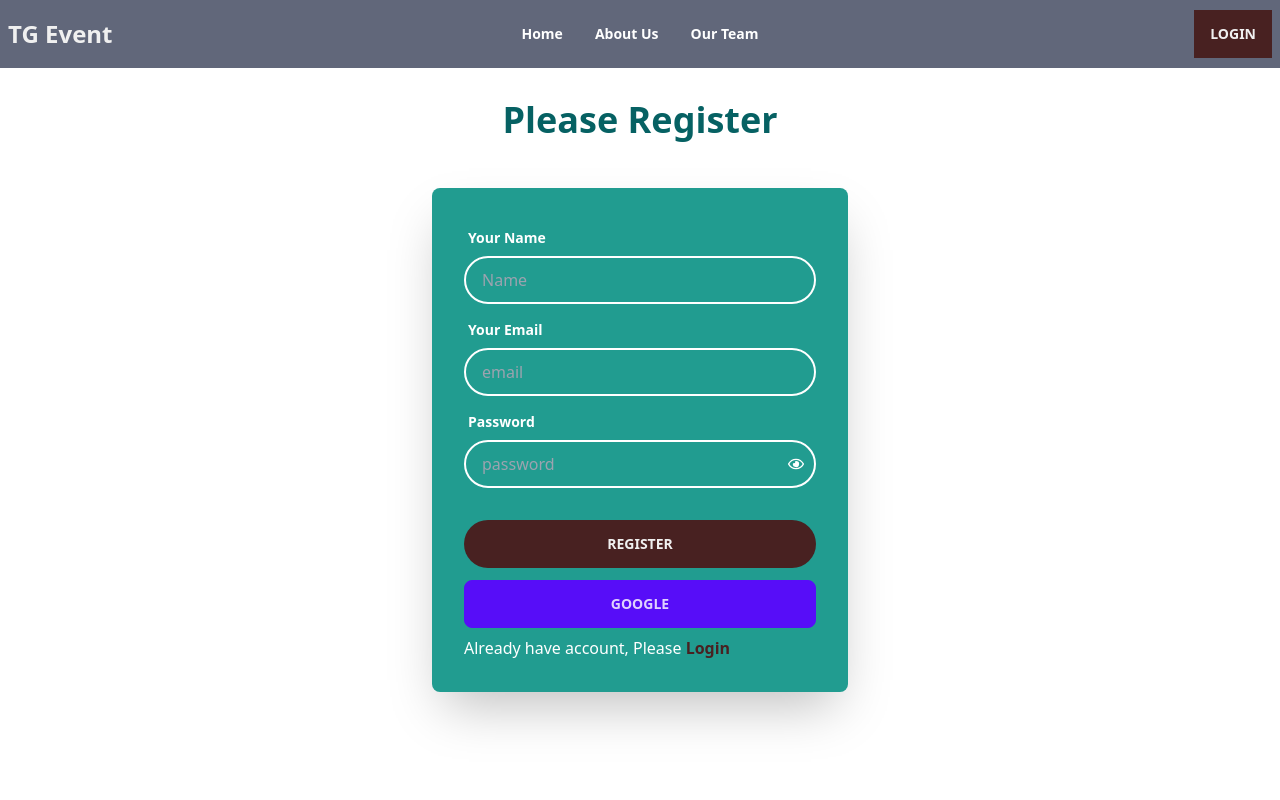
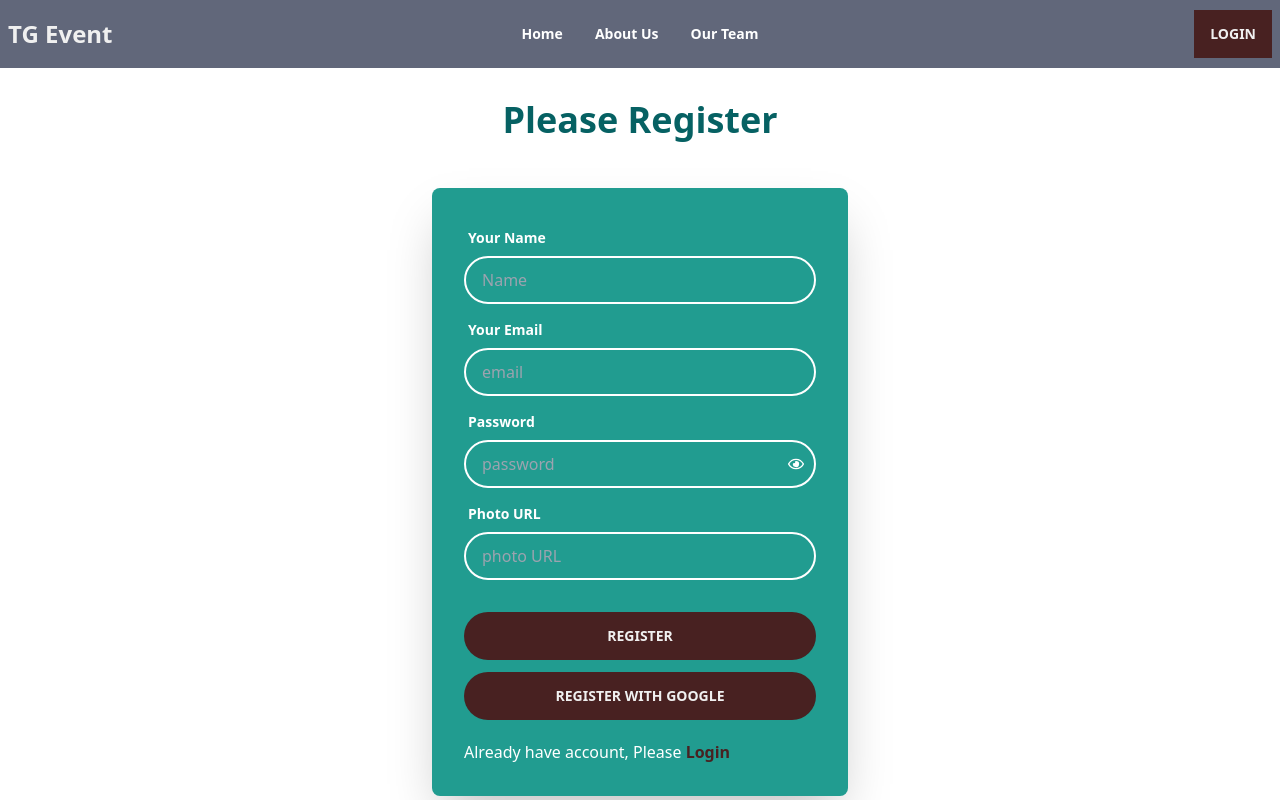
Before and after one commit to Ifteharr001/tech-event-website, a React (Vite) app: page /register in a window 1280 px wide. Shown: the top 800 px of the page. Built offline with nearby package versions, Linux system fonts and the light colour scheme; no server answers.

Commit message:
complete QA

```diff
--- /dev/null
+++ b/src/Components/ErrorPage.jsx
@@ -0,0 +1,24 @@
+import { Link } from "react-router-dom";
+
+const ErrorPage = () => {
+  return (
+    <div>
+      <div className="hero min-h-screen bg-base-200">
+        <div className="hero-content text-center">
+          <div className="max-w-md">
+            <h1 className="text-5xl font-bold">404 Error</h1>
+            <div>
+              <Link to="/">
+                <button className="btn text-center rounded-[100px] bg-[#482121] border-none mb-3 text-[#F0F0F0]">
+                  Go Back
+                </button>
+              </Link>
+            </div>
+          </div>
+        </div>
+      </div>
+    </div>
+  );
+};
+
+export default ErrorPage;
--- a/src/Components/Login/Login.jsx
+++ b/src/Components/Login/Login.jsx
@@ -33,7 +33,7 @@ const Login = () => {
       .then(result => {
         console.log(result.user)
         navigate(location?.state ? location.state : "/");
-        setSuccess("User Login Successfully")
+        setSuccess("User Login successfully")
       })
       .catch(error =>{
         console.log(error);
@@ -92,9 +92,7 @@ const Login = () => {
                       </span>
                     </div>
                   </div>
-                  {errorLogin && (
-                    <p className="text-red-800">{errorLogin}</p>
-                  )}
+                  {errorLogin && <p className="text-red-800">{errorLogin}</p>}
                   {success && <p className="text-green-800">{success}</p>}
                   <div className="form-control mt-6">
                     <button className="btn text-center rounded-[100px] bg-[#482121] border-none mb-3 text-[#F0F0F0]">
@@ -102,9 +100,9 @@ const Login = () => {
                     </button>
                     <button
                       onClick={handleGoogleLogin}
-                      className="btn btn-primary "
+                      className="btn text-center rounded-[100px] bg-[#482121] border-none mb-3 text-[#F0F0F0] "
                     >
-                      google
+                      Login with Google
                     </button>
                   </div>
                   <div>
--- a/src/Components/Register/Register.jsx
+++ b/src/Components/Register/Register.jsx
@@ -8,7 +8,8 @@ import { FaRegEye, FaRegEyeSlash } from "react-icons/fa";
 
 const Register = () => {
 
-     const { googleSignIn, signUp } = useContext(AuthContext);
+     const { googleSignIn, signUp } =
+       useContext(AuthContext);
      const [errorRegister, setErrorRegister] = useState("");
      const [success, setSuccess] = useState("");
      const [showPassword, setShowPassword] = useState(false)
@@ -115,12 +116,23 @@ const Register = () => {
                         </span>
                       </div>
                     </div>
+                    <div className="form-control text-white">
+                      <label className="label text-white">
+                        <span className="label-text text-white font-bold">
+                          Photo URL
+                        </span>
+                      </label>
+                      <input
+                        type="text"
+                        name="photo"
+                        placeholder="photo URL"
+                        className="input input-bordered bg-transparent border-2 border-white rounded-[100px]"
+                      />
+                    </div>
                     {errorRegister && (
                       <p className="text-red-800">{errorRegister}</p>
                     )}
-                    {
-                      success && success
-                    }
+                    {success && success}
 
                     <div className="form-control mt-6">
                       <button className="btn text-center rounded-[100px] bg-[#482121] border-none mb-3 text-[#F0F0F0]">
@@ -128,9 +140,9 @@ const Register = () => {
                       </button>
                       <button
                         onClick={handleGoogleRegister}
-                        className="btn btn-primary "
+                        className="btn text-center rounded-[100px] bg-[#482121] border-none mb-3 text-[#F0F0F0]"
                       >
-                        google
+                        Register with Google
                       </button>
                     </div>
                     <div>
--- a/src/Hook/AuthProvider.jsx
+++ b/src/Hook/AuthProvider.jsx
@@ -1,6 +1,6 @@
 import { createContext, useEffect, useState } from "react";
 import PropTypes from "prop-types";
-import { createUserWithEmailAndPassword, getAuth, GoogleAuthProvider, onAuthStateChanged, signInWithEmailAndPassword, signInWithPopup, signOut } from "firebase/auth";
+import { createUserWithEmailAndPassword, updateProfile, getAuth, GoogleAuthProvider, onAuthStateChanged, signInWithEmailAndPassword, signInWithPopup, signOut } from "firebase/auth";
 import app from "./firebase.config";
 export const AuthContext = createContext(null)
 const auth = getAuth(app)
@@ -18,6 +18,13 @@ const AuthProvider = ({children}) => {
     const signUp = (email, password) => {
         setLoading(true)
         return createUserWithEmailAndPassword(auth, email, password)
+    }
+
+    //update Profile
+    const handleUpdateProfile = (name, photo) => {
+        return updateProfile(auth.currentUser, {
+        displayName: name, photoURL: photo
+})
     }
 
     // Login
@@ -50,13 +57,14 @@ const AuthProvider = ({children}) => {
 
 
     const AuthInfo = {
-        user,
-        googleSignIn,
-        signUp,
-        logIn,
-        logOut,
-        loading
-    }
+      user,
+      googleSignIn,
+      signUp,
+      logIn,
+      logOut,
+      loading,
+      handleUpdateProfile,
+    };
 
     return (
         <AuthContext.Provider value={AuthInfo}>
--- a/src/Pages/ServiceDetails/ServiceDetail.jsx
+++ b/src/Pages/ServiceDetails/ServiceDetail.jsx
@@ -12,16 +12,18 @@ const ServiceDetail = () => {
       <div>
         <div className="hero min-h-screen bg-base-200">
           <div className="hero-content flex-col lg:flex-row">
-            <img src={detail.img} className="max-w-3xl rounded-lg shadow-2xl mr-4" />
+            <img src={detail.img} className="lg:max-w-3xl rounded-lg shadow-2xl mr-4" />
             <div>
-              <h1 className="text-5xl font-bold text-[#066163]">
+              <h1 className="text-3xl text-center  lg:text-5xl font-bold text-[#066163]">
                 {detail.title}
               </h1>
-              <p className="py-6">{detail.description}</p>
-              <p className="text-xl font-bold pb-3">Price: {detail.price}</p>
-              <Link to="/" className="btn text-center bg-[#482121] border-none rounded-none text-[#F0F0F0]">
+              <p className="py-6 text-center lg:text-left">{detail.description}</p>
+              <p className="text-xl font-bold pb-3 text-center lg:text-left">Price: {detail.price}</p>
+              <div className="text-center lg:text-left">
+                <Link to="/" className="btn text-center bg-[#482121] border-none rounded-none text-[#F0F0F0]">
                 Go Back
               </Link>
+              </div>
             </div>
           </div>
         </div>
--- a/src/Router/Router.jsx
+++ b/src/Router/Router.jsx
@@ -7,11 +7,13 @@ import Login from "../Components/Login/Login";
 import Register from "../Components/Register/Register";
 import PrivateRoute from "./PrivateRoute";
 import OurTeam from "../Pages/OurTeam/OurTeam";
+import ErrorPage from "../Components/errorPage";
 
 const Router = createBrowserRouter([
   {
     path: "/",
     element: <LayOut></LayOut>,
+    errorElement: <ErrorPage></ErrorPage>,
     children: [
       {
         path: "/",
```
Also changed, not shown: 1 other file (tests, documents, lock files or other folders).
